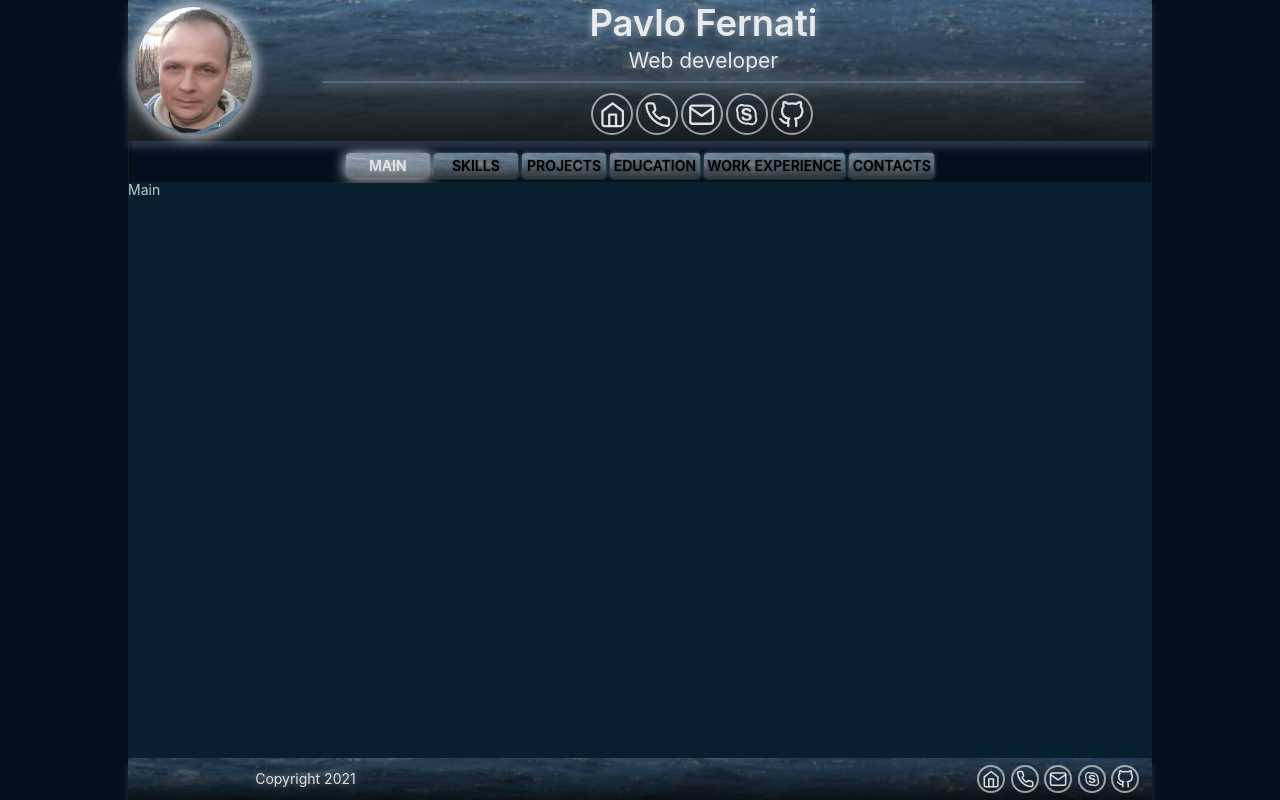
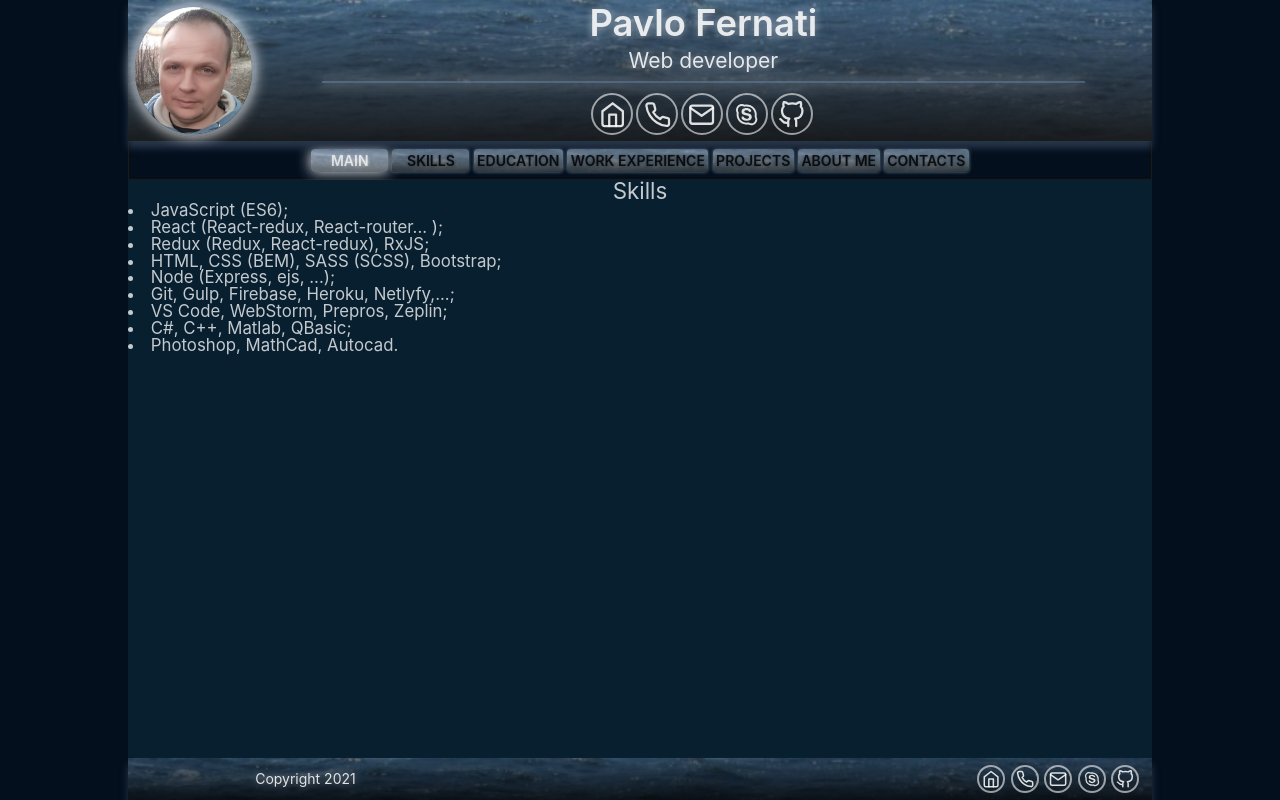
Before and after one commit to Pasha147/CV2, a React (Create React App) app: page / in a window 1280 px wide. Built offline with nearby package versions, Linux system fonts and the light colour scheme.

Commit message:
14_11_2021 The react-router has created

```diff
--- a/package.json
+++ b/package.json
@@ -9,6 +9,8 @@
     "react": "^17.0.2",
     "react-dom": "^17.0.2",
     "react-icons": "^4.3.1",
+    "react-router": "^6.0.2",
+    "react-router-dom": "^6.0.2",
     "react-scripts": "4.0.3",
     "web-vitals": "^1.1.2"
   },
--- a/src/App.js
+++ b/src/App.js
@@ -6,6 +6,12 @@ import Main from "./Main/Main";
 import Footer from "./Footer/Footer";
 
 function App() {
+  // useEffect(() => {
+  //   let pathname = window.location.pathname;
+  //   if (pathname !== "/") {
+  //     window.location = "/";
+  //   }
+  // }, []);
   return (
     <div className="container">
       <Header />
--- a/src/Main/Main.js
+++ b/src/Main/Main.js
@@ -1,13 +1,63 @@
-import React, { useState } from "react";
+import React, { useState, useEffect } from "react";
 import "./main.scss";
+
+import { Link, Route, Routes } from "react-router-dom";
+// import Mainart from "./articles/Mainart";
+// import Education from "./articles/Education";
 import { nav } from "../appdata";
 
 function Main() {
   const [curArticle, setCurArticle] = useState(0);
+
+  // setCurArticle(index ? index : 0);
+
+  // const nav1 = useNavigate();
+
+  // if (pathname !== "/") {
+  //   window.location.pathname = "/";
+  // }
+
+  // useEffect(() => {
+  //   let pathname = window.location.pathname;
+  //   if (pathname !== "/") {
+  //     window.location.pathname = "/";
+  //   }
+  // }, []);
+  useEffect(() => {
+    const pathname = window.location.pathname;
+    if (pathname !== "/") {
+      const index = nav.findIndex((e) => e.route === pathname);
+      // console.log(index);
+      setCurArticle(index);
+    }
+  }, []);
+
   return (
     <main className="main">
-      <nav>
+      <nav className="nav">
+        {/* <button
+          onClick={() => {
+            console.log("------", pathname);
+          }}
+        >
+          asdfadfafd
+        </button> */}
         {nav.map((item) => {
+          return (
+            <Link
+              className={`navLink ${
+                item.id === curArticle ? "navBtn-active" : ""
+              }`}
+              key={item.id}
+              onClick={() => setCurArticle(item.id)}
+              to={item.route}
+            >
+              {item.name}
+            </Link>
+          );
+        })}
+
+        {/* {nav.map((item) => {
           return (
             <button
               className={`navBtn ${
@@ -19,9 +69,18 @@ function Main() {
               {item.name}
             </button>
           );
+        })} */}
+      </nav>
+      <Routes>
+        <Route index element={nav[0].article} />
+        {nav.map((item) => {
+          return (
+            <Route key={item.id} path={item.route} element={item.article} />
+          );
         })}
-      </nav>
-      {nav[curArticle].article}
+      </Routes>
+      {/* без роутера */}
+      {/* {nav[curArticle].article} */}
     </main>
   );
 }
--- /dev/null
+++ b/src/Main/articles/Aboutme.js
@@ -0,0 +1,7 @@
+// import "./aboutme.scss";
+
+function AboutMe() {
+  return <article>Aboutme</article>;
+}
+
+export default AboutMe;
--- a/src/Main/articles/Education.js
+++ b/src/Main/articles/Education.js
@@ -1,7 +1,15 @@
 // import "./skills.scss";
+import { Link } from "react-router-dom";
 
 function Education() {
-  return <article>Education</article>;
+  return (
+    <article>
+      <h1>Education</h1>
+      <Link to="/" className="navLink">
+        home
+      </Link>
+    </article>
+  );
 }
 
 export default Education;
--- a/src/Main/articles/Mainart.js
+++ b/src/Main/articles/Mainart.js
@@ -1,9 +1,56 @@
-// import "./skills.scss";
+import "./mainart.scss";
 
 // import { FiHome, FiPhone, FiMail, FiGithub, FiLinkedin } from "react-icons/fi";
 
 function Mainart() {
-  return <article>Main</article>;
+  return (
+    <article className="mainArt">
+      <h2>Skills</h2>
+      <ul>
+        <li>JavaScript (ES6);</li>
+        <li>React (React-redux, React-router... );</li>
+        <li>Redux (Redux, React-redux), RxJS;</li>
+        <li>HTML, CSS (BEM), SASS (SCSS), Bootstrap;</li>
+        <li>Node (Express, ejs, ...);</li>
+        <li>Git, Gulp, Firebase, Heroku, Netlyfy,...;</li>
+        <li>VS Code, WebStorm, Prepros, Zeplin;</li>
+        <li>C#, C++, Matlab, QBasic;</li>
+        <li>Photoshop, MathCad, Autocad.</li>
+      </ul>
+    </article>
+  );
 }
 
 export default Mainart;
+
+/*
+
+• IoLogoJavascript	JavaScript (ES6);
+• FaReact React (  React-redux, React-router... );
+• SiRedux Redux (Redux, React-redux), RxJS;
+•	GrHtml5 HTML, DiCss3 CSS (BEM), DiSass SASS (SCSS), BsBootstrap Bootstrap;
+• FaNodeJs Node (SiExpress Express, ejs, ...)
+•	FiGithub Git, FaGulp Gulp, IoLogoFirebase Firebase, GrHeroku Heroku, SiNetlify Netlyfy,...;
+• SiVisualstudiocode	VS Code, WebStorm SiWebstorm, Prepros, GiZeppelin Zeplin;
+•	C#, C++, Matlab, QBasic;
+•	DiPhotoshop Photoshop, MathCad, Autocad.
+
+LANGUAGES:
+•	Ukrainian – native,
+•	Russian – fluent,
+•	English – intermediate
+
+
+SKILLS
+•	JavaScript (ES6);
+• React (React-redux, React-router... );
+• Redux (Redux, React-redux), RxJS;
+•	HTML, CSS (BEM), SASS (SCSS), Bootstrap;
+• Node (Express, ejs, ...)
+•	Git, Gulp, Firebase, Heroku, Netlyfy,...;
+•	VS Code, WebStorm, Prepros, Zeplin;
+•	C#, C++, Matlab, QBasic;
+•	Photoshop, MathCad, Autocad.
+
+
+*/
--- /dev/null
+++ b/src/Main/articles/mainart.scss
@@ -0,0 +1,14 @@
+.mainArt {
+  font-size: 1.2rem;
+  h2 {
+    font-size: 1.6rem;
+    text-align: center;
+  }
+  ul {
+    li {
+      display: list-item;
+      list-style-type: disc;
+      list-style-position: inside;
+    }
+  }
+}
--- a/src/Main/main.scss
+++ b/src/Main/main.scss
@@ -1,10 +1,36 @@
-main {
+.main {
   color: rgba(255, 255, 255, 0.829);
   flex: 1 1 auto;
   // border: 2px solid rgb(97, 204, 93);
   display: flex;
   flex-direction: column;
-  button {
+  // button {
+  //   background-image: linear-gradient(
+  //       to bottom,
+  //       rgba(150, 150, 150, 0.5),
+  //       rgba(39, 39, 39, 0.87)
+  //     ),
+  //     url("../img/river1.jpg");
+
+  //   min-width: 6rem;
+  //   margin: 0.25rem 0.15rem;
+  //   height: 1.8rem;
+  //   text-shadow: 0 0 3px rgba(18, 18, 19, 0.5);
+  //   font-size: 1rem;
+  //   font-weight: 600;
+  //   padding: 0 0.25rem;
+  //   background-color: rgba(189, 216, 238, 0.747);
+  //   border-radius: 0.25rem;
+  //   box-shadow: 0 0 0.25rem rgba(189, 216, 238, 0.562);
+  // }
+}
+
+.navLink {
+  color: rgba(0, 0, 0, 0.829);
+  display: flex;
+  justify-content: center;
+  align-items: center;
+
   background-image: linear-gradient(
       to bottom,
       rgba(150, 150, 150, 0.5),
@@ -12,9 +38,9 @@ main {
     ),
     url("../img/river1.jpg");
 
-    min-width: 6rem;
+  min-width: 5.5rem;
   margin: 0.25rem 0.15rem;
-    height: 1.8rem;
+  height: 1.6rem;
   text-shadow: 0 0 3px rgba(18, 18, 19, 0.5);
   font-size: 1rem;
   font-weight: 600;
@@ -23,11 +49,11 @@ main {
   border-radius: 0.25rem;
   box-shadow: 0 0 0.25rem rgba(189, 216, 238, 0.562);
 }
-}
+
 nav {
   transition: 0.3s all ease-in;
-  padding-top: 0.5rem;
-  // height: auto;
+  padding: 0.25rem;
+  height: auto;
   border: rgb(27, 27, 20) solid 1px;
   display: flex;
   justify-content: center;
--- a/src/appdata.js
+++ b/src/appdata.js
@@ -4,6 +4,7 @@ import Projects from "./Main/articles/Projects";
 import Education from "./Main/articles/Education";
 import Workexp from "./Main/articles/Workexp";
 import ContactsArt from "./Main/articles/ContactsArt";
+import AboutMe from "./Main/articles/Aboutme";
 
 //SKILLS
 import { IoLogoJavascript, IoLogoFirebase } from "react-icons/io5";
@@ -32,17 +33,50 @@ export const contacts = [
 
 //buttons in nav
 export const nav = [
-  { id: 0, name: "MAIN", artHeader: "Main", article: <Mainart /> },
-  { id: 1, name: "SKILLS", artHeader: "Skills", article: <Skills /> },
-  { id: 2, name: "PROJECTS", artHeader: "Projects", article: <Projects /> },
-  { id: 3, name: "EDUCATION", artHeader: "Education", article: <Education /> },
+  { id: 0, name: "MAIN", artHeader: "Main", article: <Mainart />, route: "/" },
   {
-    id: 4,
+    id: 1,
+    name: "SKILLS",
+    artHeader: "Skills",
+    article: <Skills />,
+    route: "/skills",
+  },
+  {
+    id: 2,
+    name: "EDUCATION",
+    artHeader: "Education",
+    article: <Education />,
+    route: "/education",
+  },
+  {
+    id: 3,
     name: "WORK EXPERIENCE",
     artHeader: "Work Experience",
     article: <Workexp />,
+    route: "/workexp",
   },
-  { id: 5, name: "CONTACTS", artHeader: "Contacts", article: <ContactsArt /> },
+  {
+    id: 4,
+    name: "PROJECTS",
+    artHeader: "Projects",
+    article: <Projects />,
+    route: "/projects",
+  },
+
+  {
+    id: 5,
+    name: "ABOUT ME",
+    artHeader: "About me",
+    article: <AboutMe />,
+    route: "/aboutMe",
+  },
+  {
+    id: 6,
+    name: "CONTACTS",
+    artHeader: "Contacts",
+    article: <ContactsArt />,
+    route: "/contactsArt",
+  },
 ];
 
 //SKILLS============================
@@ -223,12 +257,5 @@ export const skills = [
     icon: null,
     type: "programs",
   },
-  {
-    id: 27,
-    name: "kkkkkk",
-    text: null,
-    icon: null,
-    type: "plagin",
-  },
 ];
 //================================
--- a/src/index.js
+++ b/src/index.js
@@ -1,5 +1,6 @@
 import React from "react";
 import ReactDOM from "react-dom";
+import { BrowserRouter } from "react-router-dom";
 import "./index.scss";
 
 import App from "./App";
@@ -7,7 +8,9 @@ import reportWebVitals from "./reportWebVitals";
 
 ReactDOM.render(
   <React.StrictMode>
-    <App />
+    <BrowserRouter>
+      <App />
+    </BrowserRouter>
   </React.StrictMode>,
   document.getElementById("root")
 );
```
Also changed, not shown: src/Main/articles/Skills.js (+0 -32 lines), src/Main/articles/aboutme.scss (added), 1 other file (tests, documents, lock files or other folders). Lines whose indentation alone changed are shown as unchanged.
